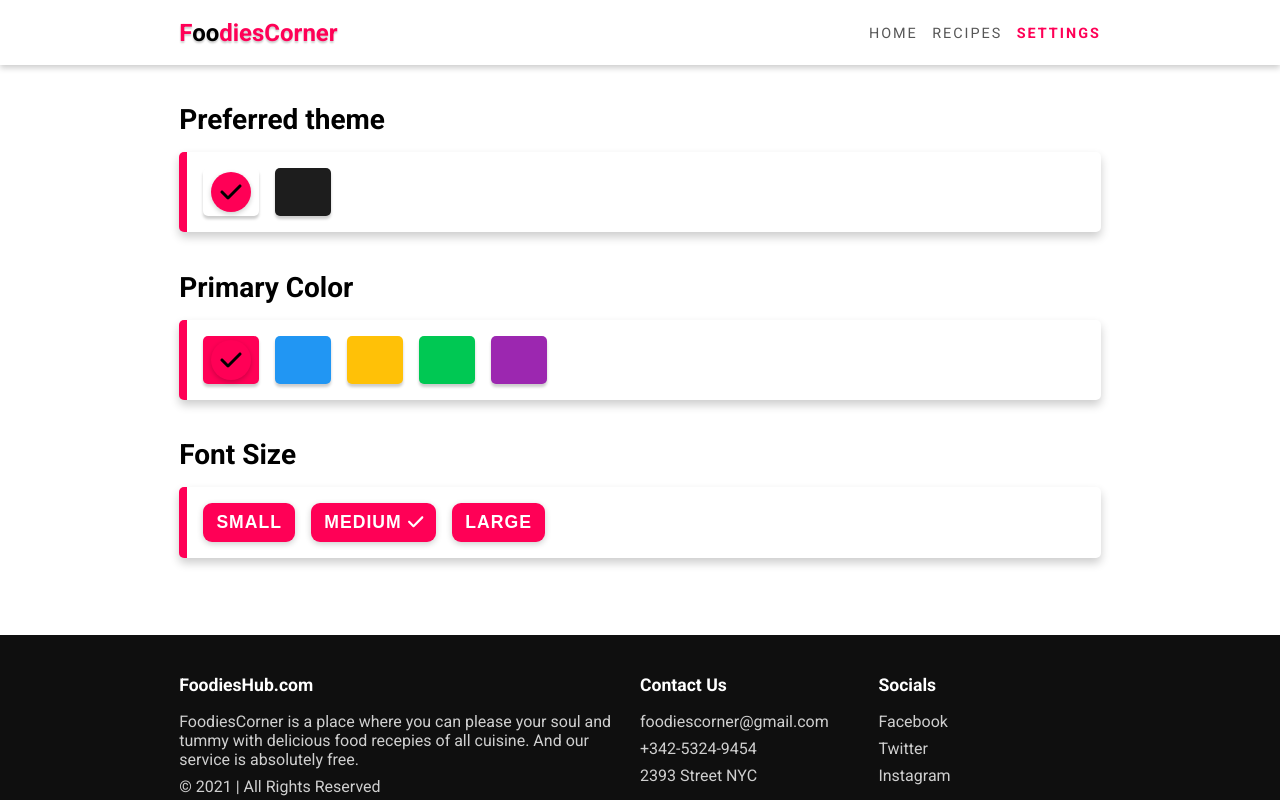
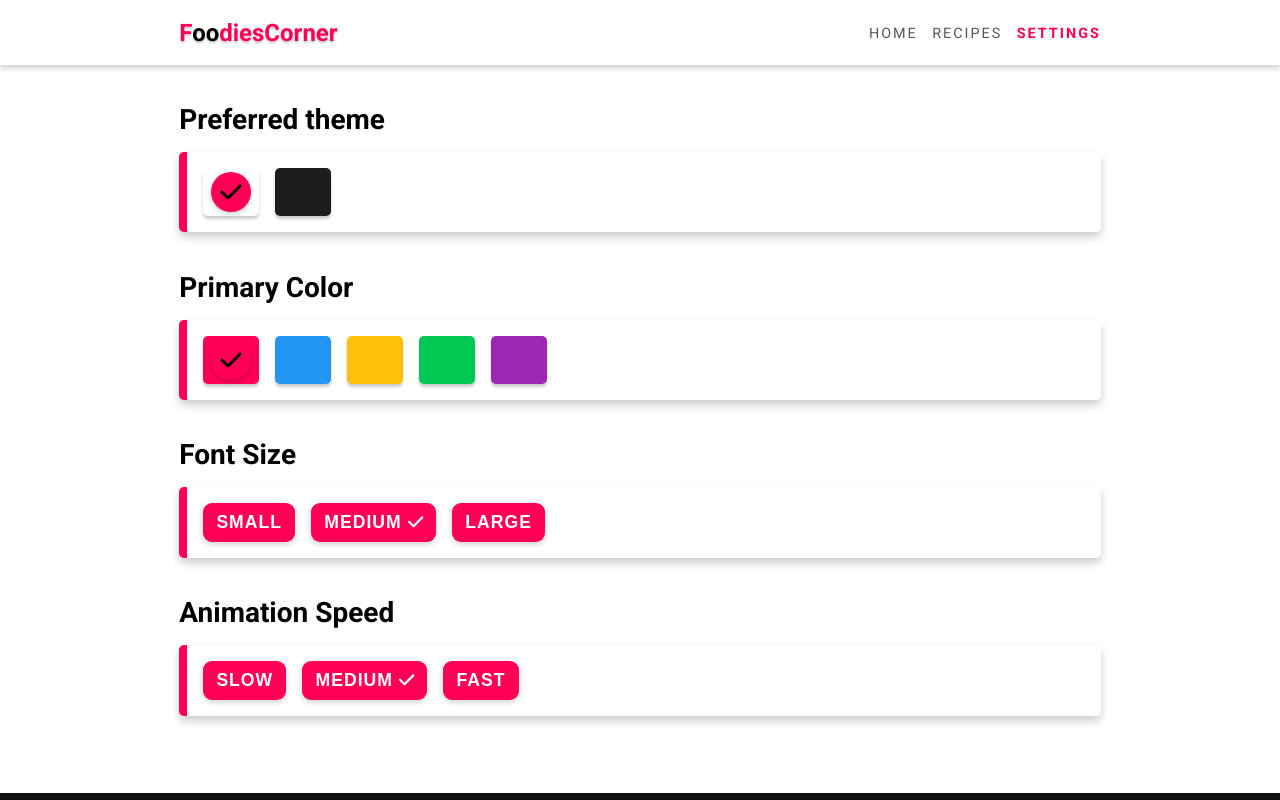
Before and after one commit to Sahitya777/foodies, a React (Create React App) app: page /settings in a window 1280 px wide. Shown: the top 800 px of the page. Built offline with nearby package versions, Linux system fonts and the light colour scheme.

Commit message:
settings page ui created

```diff
--- a/src/pages/Settings.js
+++ b/src/pages/Settings.js
@@ -24,8 +24,23 @@ function Settings() {
         value: "20px"
     }
 ]
+const animationSpeeds = [
+  {
+        title: "Slow",
+        value: 2
+  },
+  {
+        title: "Medium",
+        value: 1
+  },
+  {
+        title: "Fast",
+        value: .5
+  }
+]
   const [primaryColor,setPrimaryColor]=useState(0)
   const [fontSize,setFontSize]=useState(1)
+  const [animationSpeed,setAnimationSpeed]=useState(1)
   return (
     <div>
         <div className="section d-block">
@@ -52,7 +67,7 @@ function Settings() {
           <div className="options-container">
                 {primaryColors.map((color,index)=>(
                   <div className="option light" style={{backgroundColor: color}}>
-                  {primaryColor==index &&(
+                  {primaryColor===index &&(
                     <div className="check">
                       <FontAwesomeIcon icon={faCheck}/>
                     </div>
@@ -67,7 +82,20 @@ function Settings() {
                 {fontSizes.map((size,index)=>(
                     <button className="btn">
                       <span>{size.title} </span>
-                      {fontSize==index&& <FontAwesomeIcon icon={faCheck}/>}
+                      {fontSize===index&& <FontAwesomeIcon icon={faCheck}/>}
+                    </button>
+
+
+                ))}
+          </div>
+        </div>
+        <div className="section d-block">
+          <h2>Animation Speed</h2>
+          <div className="options-container">
+                {animationSpeeds.map((speed,index)=>(
+                    <button className="btn">
+                      <span>{speed.title} </span>
+                      {animationSpeed===index&& <FontAwesomeIcon icon={faCheck}/>}
                     </button>
 
 
--- a/src/styles/index.scss
+++ b/src/styles/index.scss
@@ -139,6 +139,10 @@ img{
                 width: 1.5em;
             }
         }
+        .btn span{
+            display: inline-block;
+            margin-right:.5em;
+        }
     }
 
 }
```
